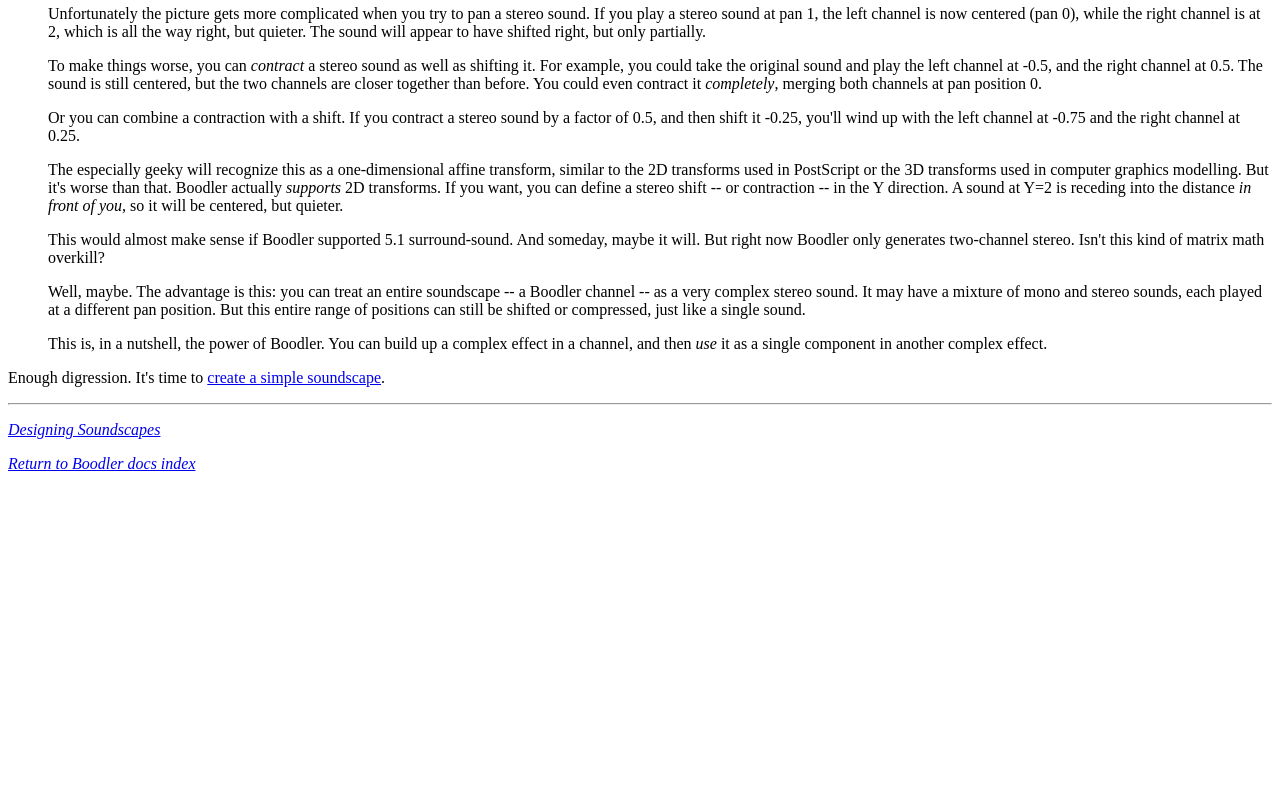
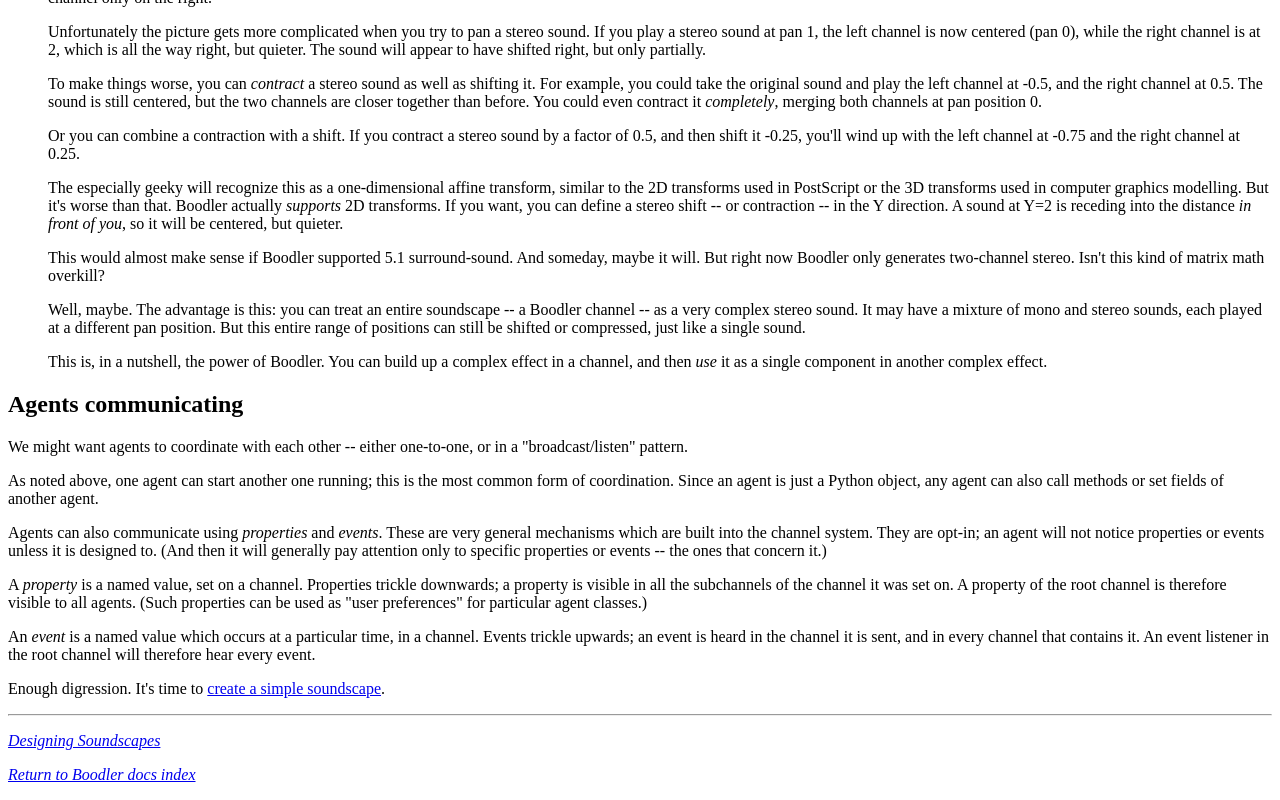
Before and after one commit to erkyrath/boodler, a plain HTML site: page doc/design-basics.html in a window 1280 px wide. Shown: the part 1967-2767 px from the top of the page. Before the commit the page ends 2456 px from the top, so only its background shows below. Drawn offline with Linux system fonts and the light colour scheme.

Commit message:
Added events and properties
git-svn-id: https://boodler.svn.sourceforge.net/svnroot/boodler/core/trunk@353 9080d0e4-c72c-0410-a6e4-d27fa395d48a

```diff
--- a/doc/design-basics.html
+++ b/doc/design-basics.html
@@ -45,7 +45,7 @@ A <em>note</em> is a particular sound file -- an AIFF, WAV, or AU -- played at a
 </p>
 
 <p>
-An <em>agent</em> is a piece of Python code that schedules notes and other agents. The agent decides which notes to play when, and which agents to start up when. An agent can also create channels.
+An <em>agent</em> (or "soundscape") is a piece of Python code that schedules notes and other agents. The agent decides which notes to play when, and which agents to start up when. An agent can also create channels.
 </p>
 
 <p>
@@ -196,6 +196,28 @@ This is, in a nutshell, the power of Boodler. You can build up a complex effect
 
 </dl>
 
+<h2>Agents communicating</h2>
+
+<p>
+We might want agents to coordinate with each other -- either one-to-one, or in a "broadcast/listen" pattern.
+</p>
+
+<p>
+As noted above, one agent can start another one running; this is the most common form of coordination. Since an agent is just a Python object, any agent can also call methods or set fields of another agent.
+</p>
+
+<p>
+Agents can also communicate using <em>properties</em> and <em>events</em>. These are very general mechanisms which are built into the channel system. They are opt-in; an agent will not notice properties or events unless it is designed to. (And then it will generally pay attention only to specific properties or events -- the ones that concern it.)
+</p>
+
+<p>
+A <em>property</em> is a named value, set on a channel. Properties trickle downwards; a property is visible in all the subchannels of the channel it was set on. A property of the root channel is therefore visible to all agents. (Such properties can be used as "user preferences" for particular agent classes.)
+</p>
+
+<p>
+An <em>event</em> is a named value which occurs at a particular time, in a channel. Events trickle upwards; an event is heard in the channel it is sent, and in every channel that contains it. An event listener in the root channel will therefore hear every event.
+</p>
+
 <p>
 Enough digression. It's time to <a href="design-start.html">create a simple soundscape</a>.
 </p>
```
